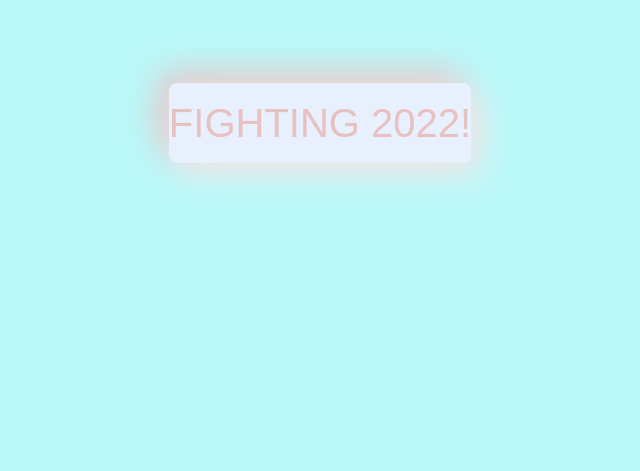
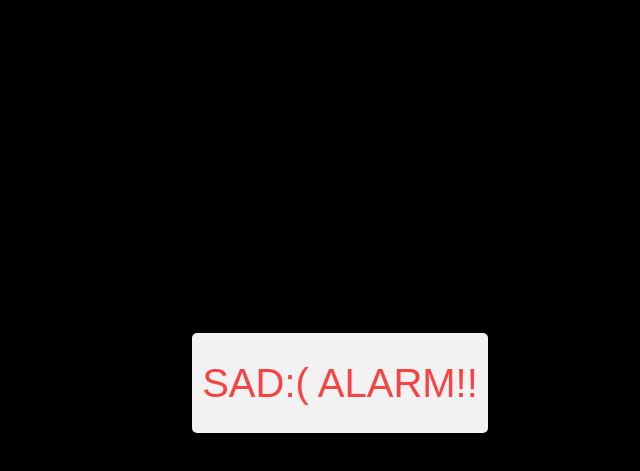
Before and after one commit to doriswang0112/Foundation-2022-doriswang-, a plain HTML site: page Projects/Project-01/index-5.html in a window 1280 px wide. Shown: the part 277-748 px from the top of the page, without its empty margins (320-960 px from the left). Drawn offline with Linux system fonts and the light colour scheme.

Commit message:
Update index-5.html

```diff
--- a/Projects/Project-01/index-5.html
+++ b/Projects/Project-01/index-5.html
@@ -1,23 +1,23 @@
 <!DOCTYPE html>
 <html>
     <head>
-        <title>Doris Wang</title>
+        <title>typography design...please click the box</title>
     </head>
     <body>
         <div class="main">
-            <button class="btn"> FIGHTING 2022!</button>
+            <button class="btn"> SAD:( ALARM!!</button>
             <style type = "text/css">
                 *{
-                    margin: 0px;
-                    padding: 0px;
+                    margin: 10px;
+                    padding: 10px;
                 }
                 body{
-                    background: #baf8fa;
+                    background: #000000;
                 }
                 .main
                 {
                     width:100%;
-                    height:100vh;
+                    height:150vh;
                     display:flex;
                     justify-content: center;
                     align-items: center;
@@ -26,16 +26,16 @@
                 .btn
                 {
                     width:100;
-                    height:80px;
+                    height:100px;
                     font-size:40px;
-                    marigin:20px;
-                    background:#e8effd;
+                    margin:120px;
+                    background:#f2f2f2;
                     border: none;
                     cursor: pointer;
-                    color: #e7c0c0;
-                    border-radius: 8px;
+                    color: #f64343;
+                    border-radius: 5px;
                     transition: all 0.6s;
-                    box-shadow: 10px 10px 35px #f3e8e8, -10px -10px 35px
+
                 }
                 .btn:hover {
                     color:#fff;
```
